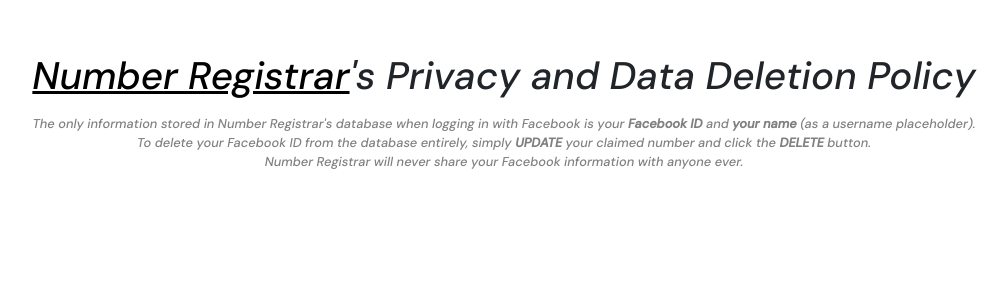
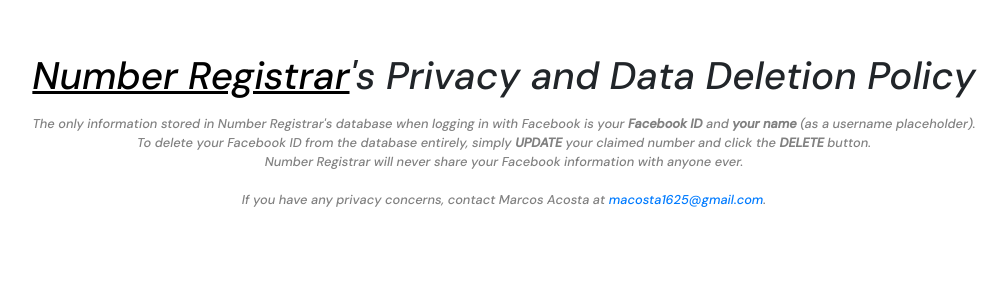
Before and after one commit to marcos-acosta/num-registrar-frontend, a React (Create React App) app: page /privacy in a window 1280 px wide. Shown: the top 300 px of the page, without its empty margins (136-1144 px from the left). Built offline with nearby package versions, Linux system fonts and the light colour scheme; no server answers.

Commit message:
Adjusted policy statement slightly

```diff
--- a/src/Components/PrivacyPage/PrivacyPage.tsx
+++ b/src/Components/PrivacyPage/PrivacyPage.tsx
@@ -16,6 +16,8 @@
         To delete your Facebook ID from the database entirely, simply <b>UPDATE</b> your claimed number and click the <b>DELETE</b> button.
         <br/>
         Number Registrar will never share your Facebook information with anyone ever.
+        <br/><br/>
+        If you have any privacy concerns, contact Marcos Acosta at <a href="mailto:macosta1625@gmail.com">macosta1625@gmail.com</a>.
       </div>
     </>
   )
```
